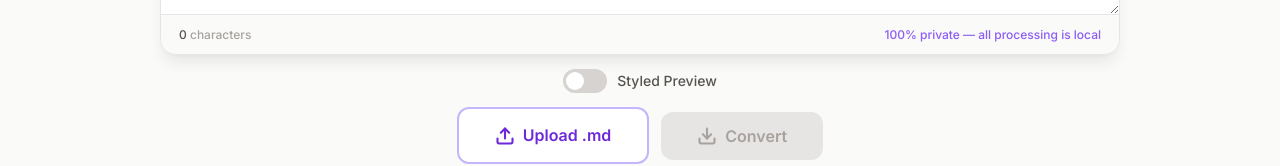
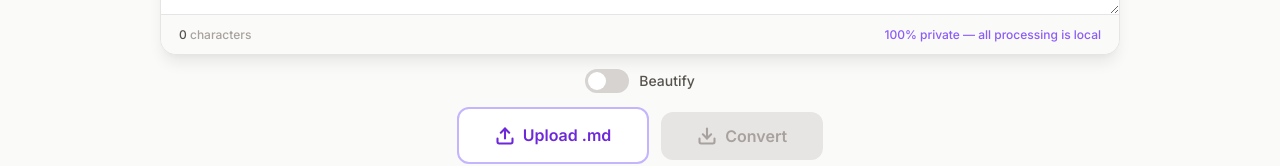
Before and after one commit to pbot-9000-max/Paste-to-Docs, a browser extension: page index.html in a window 1280 px wide. Shown: the part 615-781 px from the top of the page. Drawn offline with Linux system fonts and the light colour scheme; a script that the page names is missing.

Commit message:
Rename toggle label: 'Styled Preview' → 'Beautify'

```diff
--- a/index.html
+++ b/index.html
@@ -63,7 +63,7 @@
           <input type="checkbox" id="styleToggle">
           <span class="slider"></span>
         </label>
-        <span class="toggle-label">Styled Preview</span>
+        <span class="toggle-label">Beautify</span>
       </div>
 
       <div class="actions">
```
